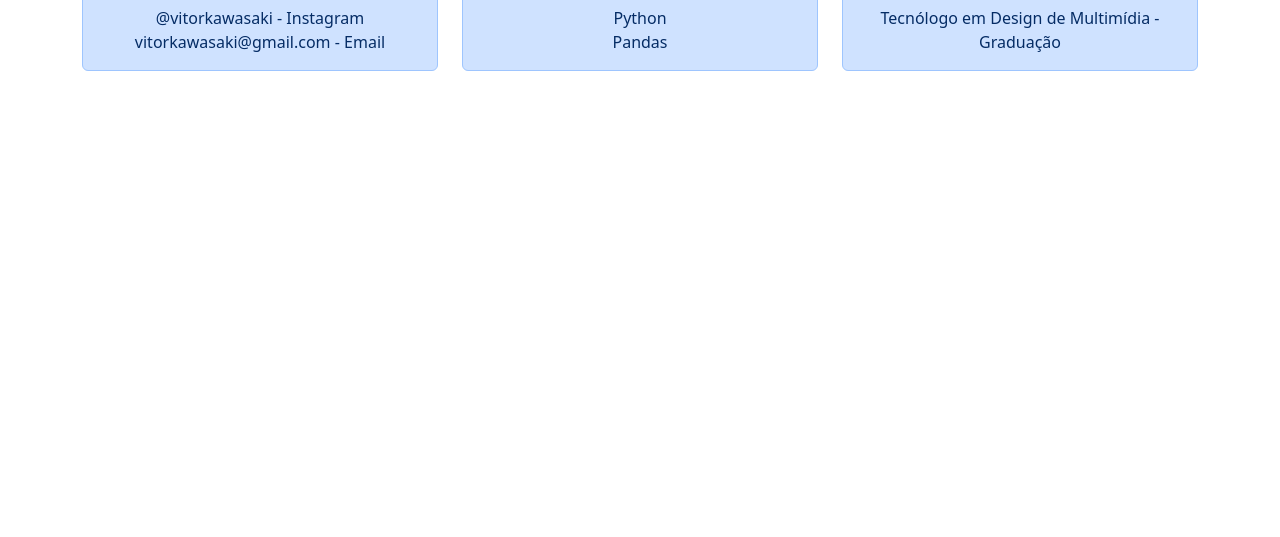
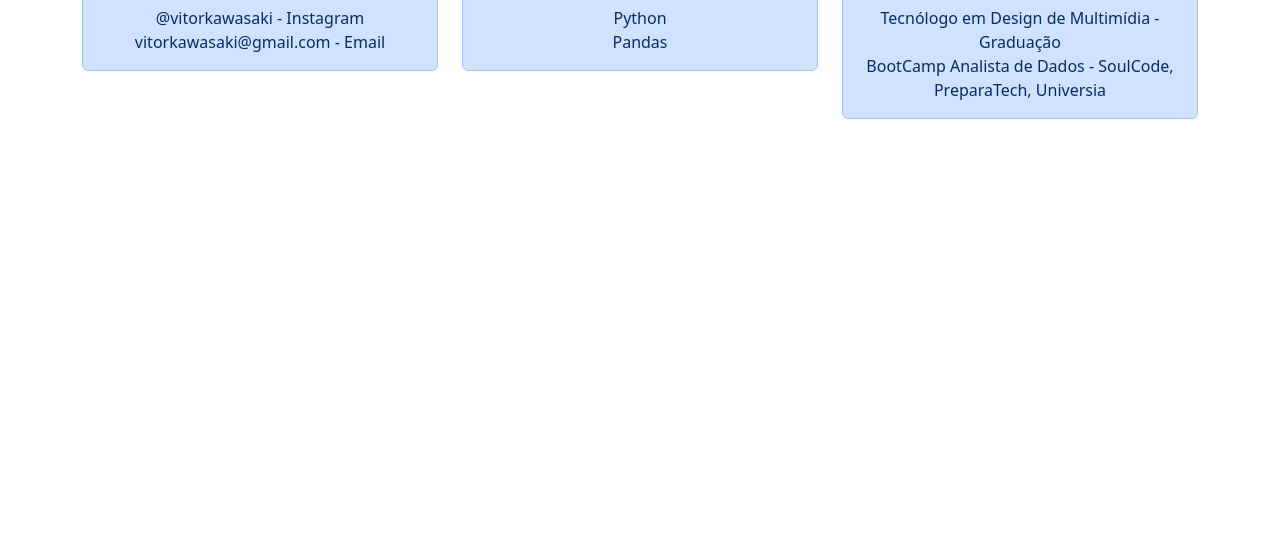
Before and after one commit to vitorkawasaki/vitorkawasaki.github.io, a plain HTML site: page index.html in a window 1280 px wide. Shown: the part 263-800 px from the top of the page. Drawn offline with nearby package versions, Linux system fonts and the light colour scheme.

Commit message:
sexta atualizacao

```diff
--- a/index.html
+++ b/index.html
@@ -48,7 +48,7 @@
             <h1>Formação</h1>
             <div class="alert alert-primary" role="alert">
                 Tecnólogo em Design de Multimídia  - Graduação<br>
-
+                BootCamp Analista de Dados - SoulCode, PreparaTech, Universia<br>
               </div>
           </div>
         </div>
```
